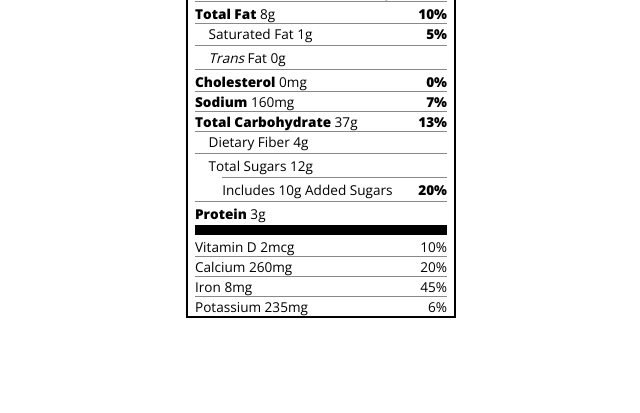
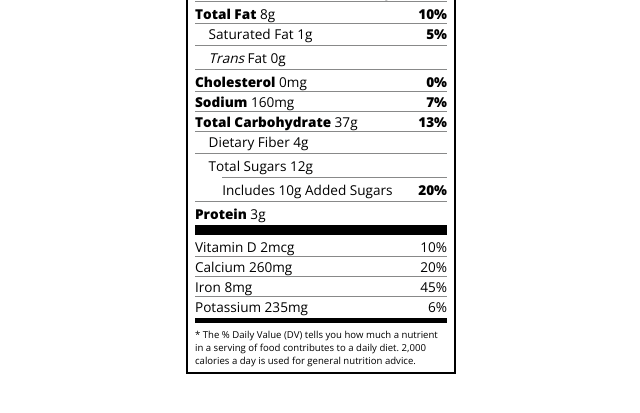
Before and after one commit to Abigail-Lidianyu/8.learn-typography-by-building-a-nutrition-label, a plain HTML site: page index.html in a window 1280 px wide. Shown: the part 201-614 px from the top of the page, without its empty margins (319-959 px from the left). Drawn offline with nearby package versions, Linux system fonts and the light colour scheme.

Commit message:
add "note" area

```diff
--- a/index.html
+++ b/index.html
@@ -23,7 +23,7 @@
       <div class="daily-value sm-text">
         <p class="right bold no-divider">% Daily Value *</p>
         <div class="divider"></div>
-        <p><span class="bold">Total Fat</span> 8g<span class="bold right">10%</span></p>
+        <p><span class="bold">Total Fat</span> 8g <span class="bold right">10%</span></p>
         <p class="indent no-divider">Saturated Fat 1g <span class="bold right">5%</span></p>
         <div class="divider"></div>
         <p class="indent no-divider"><i>Trans</i> Fat 0g</p>
@@ -44,7 +44,8 @@
         <p>Iron 8mg <span class="right">45%</span></p>
         <p class="no-divider">Potassium 235mg <span class="right">6%</span></p>
       </div>
-
+      <div class="divider md"></div>
+      <p class="note">* The % Daily Value (DV) tells you how much a nutrient in a serving of food contributes to a daily diet. 2,000 calories a day is used for general nutrition advice.</p>
     </div>
   </body>
 </html>
--- a/styles.css
+++ b/styles.css
@@ -79,3 +79,8 @@
   .daily-value p:not(.no-divider) {
     border-bottom: 1px solid #888989;
   }
+
+  .note{
+  font-size:0.6rem;
+  margin:5px 0
+  }
```
